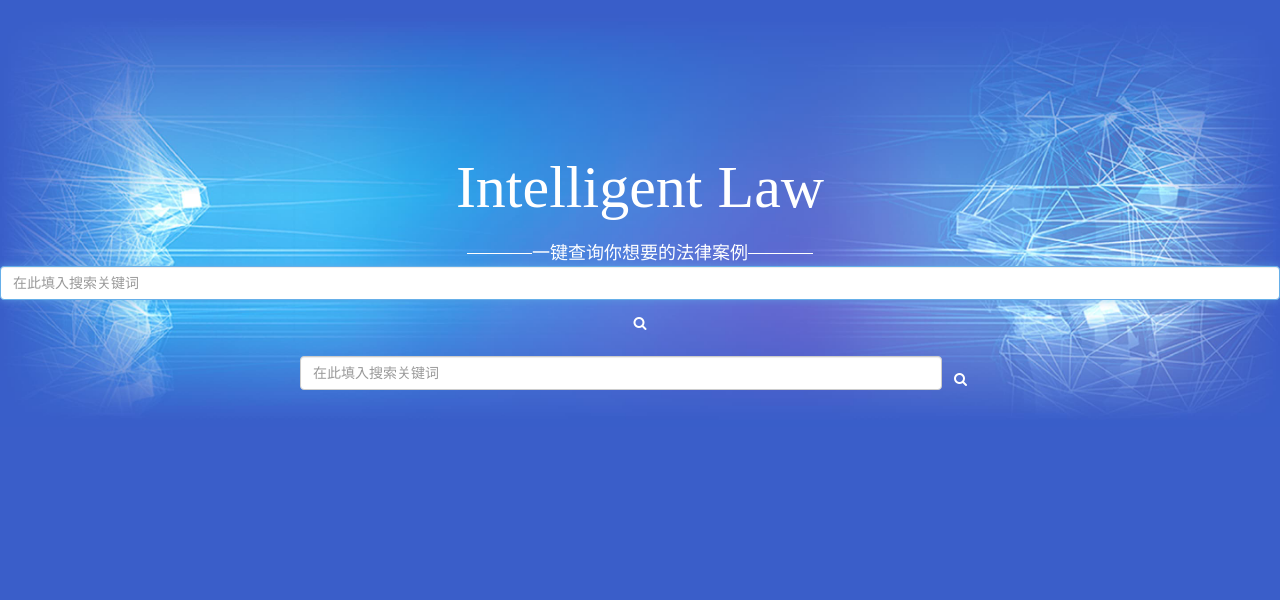
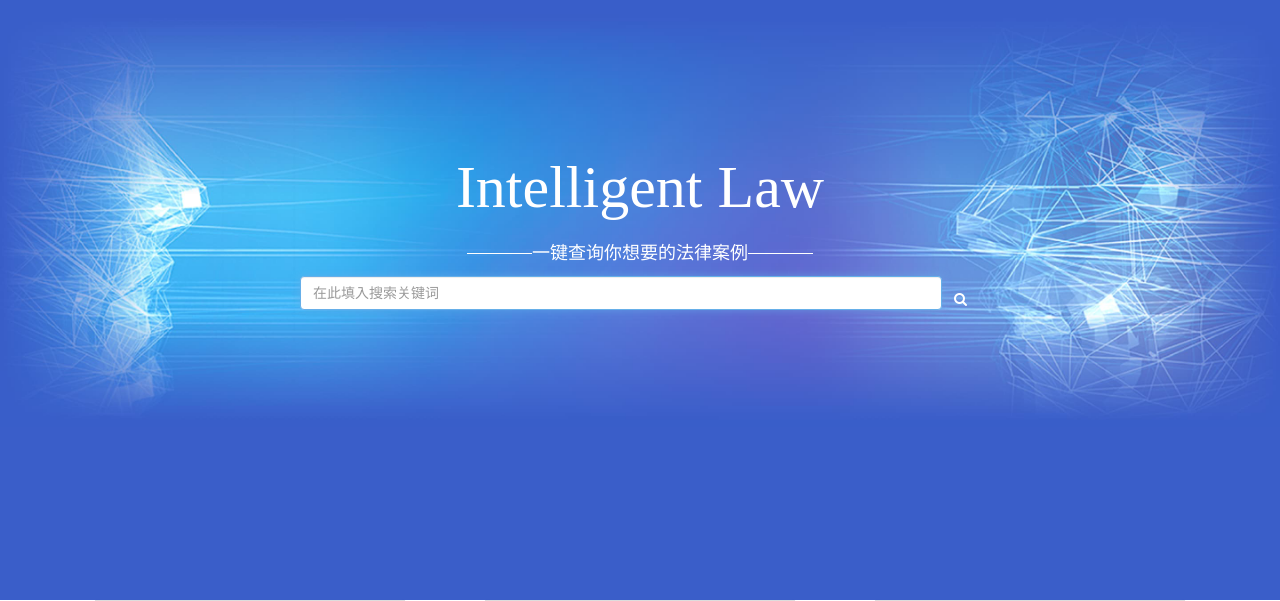
Before and after one commit to huangyanhui/lawDocSearch, a Django app: page / in a window 1280 px wide. Shown: the part 60-661 px from the top of the page. Run offline with Django 3.2, Linux system fonts and the light colour scheme; some libraries are stand-ins or nearby versions.

Commit message:
优化
1.修改主页bug
2.优化下载文件结构

```diff
--- a/lawDoc/views.py
+++ b/lawDoc/views.py
@@ -117,8 +117,8 @@ def download(request):
     path_wk = r'C:\Users\jeafi\Desktop\wkhtmltopdf\bin\wkhtmltopdf.exe'  # 安装位置
     config = pdfkit.configuration(wkhtmltopdf=path_wk)
     # 读文件并且替换动态内容
-    fp = open("pdf.html", 'w', encoding='utf-8')  # 打开你要写得文件test2.txt
-    lines = open('demo.html', 'r', encoding='utf-8').readlines()  # 打开文件，读入每一行
+    fp = open(r"static\download\pdf.html", 'w', encoding='utf-8')  # 打开你要写得文件test2.txt
+    lines = open(r'static\download\demo.html', 'r', encoding='utf-8').readlines()  # 打开文件，读入每一行
     for s in lines:
         fp.write(s.replace("标题", legalDocument.bt)
                  .replace('diyu', legalDocument.dy)
@@ -139,10 +139,10 @@ def download(request):
                  .replace('shujiyuan', legalDocument.sjy)
                  .replace('xiangguanfatiao', legalDocument.xgft))  # replace是替换，write是写入
     fp.close()  # 关闭文件
-    outpath = 'out%s.pdf' % (curr_date)
-    pdfkit.from_file('pdf.html', options=options, css=css, output_path=outpath, configuration=config)
+    outpath = r'static\download\out%s.pdf' % (curr_date)
+    pdfkit.from_file(r'static\download\pdf.html', options=options, css=css, output_path=outpath, configuration=config)
     # 文件下载
-    file =open( '%s'%(outpath),'rb')
+    file =open( r'%s'%(outpath),'rb')
     response = FileResponse(file)
     response['Content-Type'] = 'application/octet-stream'
     response['Content-Disposition'] = 'attachment;filename="%s"'%(outpath)
--- a/static/css/showDetail.css
+++ b/static/css/showDetail.css
@@ -61,9 +61,9 @@
     font-size:16px;
     padding-top:10px;
     padding-bottom:10px;
-    background-color: #ffffff;
+    background-color: #fafafa;
     cursor:pointer;
-    color: #fafafa;
+    color: #3270a5;
     font-family: '微软雅黑';
     text-align:left;
 }
--- a/templates/index.html
+++ b/templates/index.html
@@ -36,14 +36,7 @@
 
 
 
-                        <form action="/indexsearch" method="post">
-                            <!--搜索框-->
-                            <input type="text" name="keyword" id="searchBox" class="form-control jufa-main-search"  autoFocus maxlength="255" autocomplete="off"  placeholder="在此填入搜索关键词">
-                            <!--<ul class="drop-option" id="searchTipsObj" style="display: none;"></ul>-->
-                            <!--搜索按钮-->
-                            <span class="input-group-btn">
-                        <button class="btn main-btn-lg jufa-main-search-46px" id="searchbtn" action="/indexsearch"><span class="fa fa-search"></span></button>
-                    </span>
+
 
                 <form action="/indexsearch" method="post">
                     {% csrf_token %}
@@ -63,22 +56,16 @@
                                         <span class="input-group-btn">
                                             <button class="btn main-btn-lg jufa-main-search-46px" id="searchbtn" action="/indexsearch"><span class="fa fa-search"></span></button>
                                         </span>
-
-
                                     </form>
-
                                 </div>
                             </div>
                         </div>
                     </div>
-                </div>
-
-                <!--<input  name="name" style="display:inline" type="text"  class="search-field" autoFocus />
-                     <button  id="searchbtn" class="searchbtn" style="display:inline" th:action="@{/indexsearch}">搜索</button>-->
-            </form>
-            <ul id="searchResults" class="term-list hidden"></ul>
+                </form>
+                <ul id="searchResults" class="term-list hidden"></ul>
+            </div>
+        <br><br><br>
         </div>
-        <br><br><br>
         <div class="container projects">
             <div class="row">
                 <div class="col-sm-12 col-md-6 col-lg-4 ">
```
Also changed, not shown: static/download/demo.html (renamed from demo.html), static/download/pdf.html (renamed from pdf.html), 1 other file.
